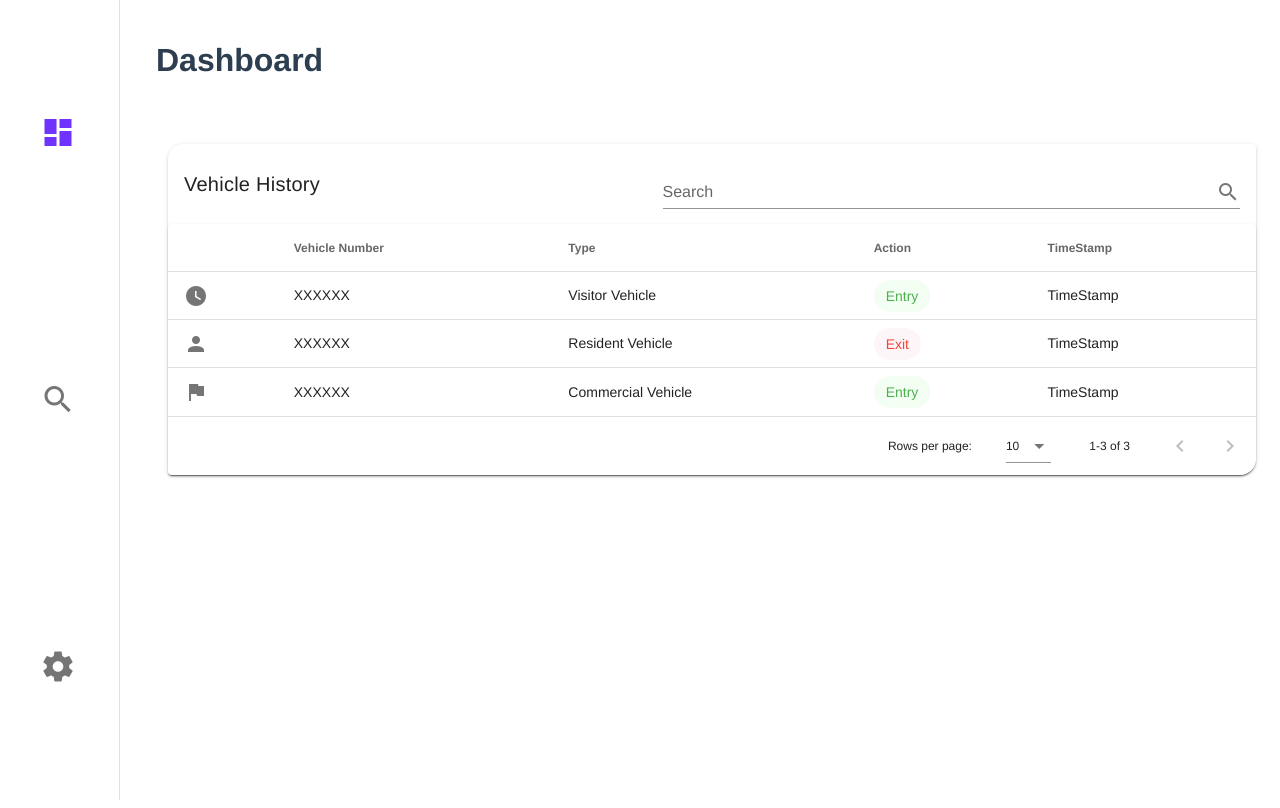
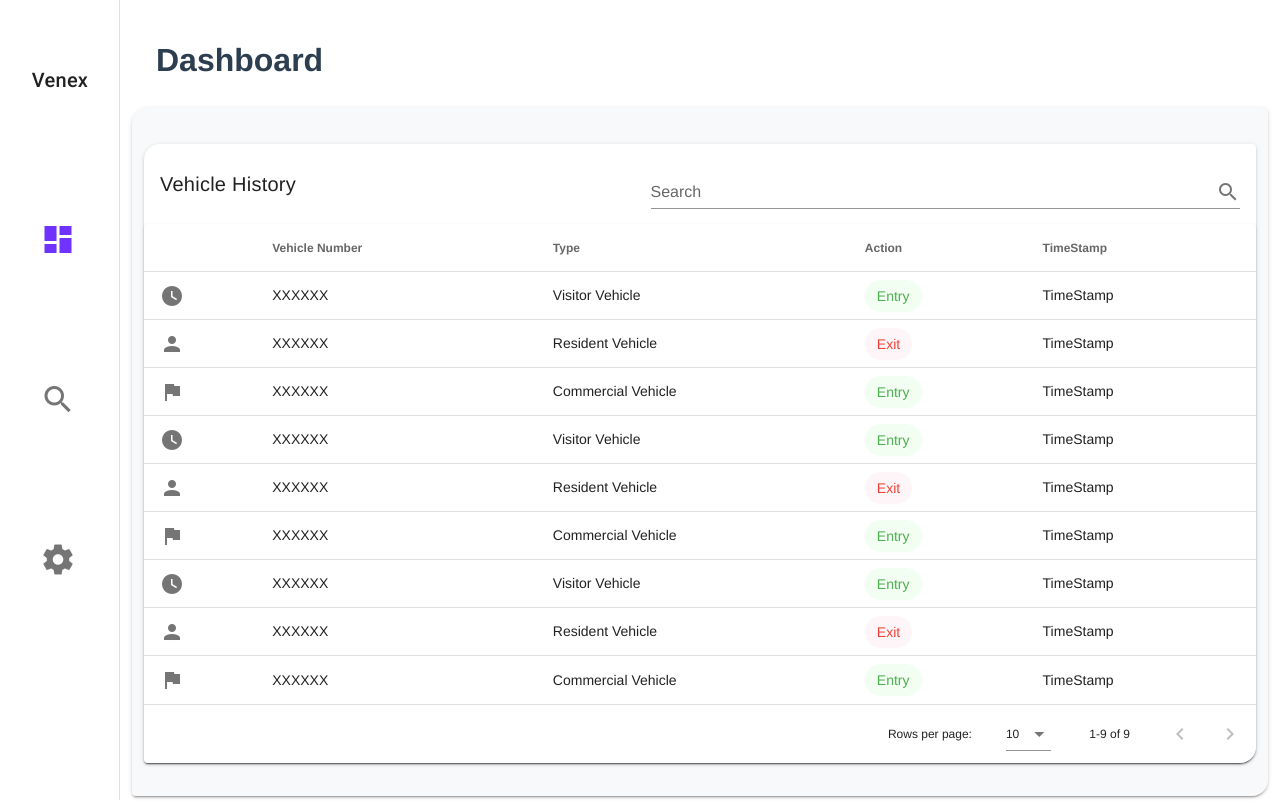
Before and after one commit to kingavatar/venex, a Vue app: page / in a window 1280 px wide. Built offline with nearby package versions, Linux system fonts and the light colour scheme.

Commit message:
Adding More Entries and Background

```diff
--- a/src/App.vue
+++ b/src/App.vue
@@ -30,4 +30,14 @@ export default {
     text-align: center;
     color: #2c3e50;
 }
+html {
+    overflow: hidden !important;
+    scrollbar-width: none;
+    -ms-overflow-style: none;
+}
+
+html::-webkit-scrollbar {
+    width: 0;
+    height: 0;
+}
 </style>
--- a/src/components/AppNavigation.vue
+++ b/src/components/AppNavigation.vue
@@ -2,10 +2,21 @@
     <v-navigation-drawer permanent app width="120px">
         <div class="drawer">
             <v-list flat nav>
+                <v-list-item>
+                    <v-list-item-content>
+                        <v-list-item-title class="title">
+                            Venex
+                        </v-list-item-title>
+                    </v-list-item-content>
+                </v-list-item>
+            </v-list>
+            <v-list flat nav>
                 <v-list-item to="/" color="primary" class="px-8">
                     <v-tooltip right>
                         <template v-slot:activator="{ on, attrs }">
-                            <v-icon large v-bind="attrs" v-on="on">mdi-view-dashboard</v-icon>
+                            <v-icon large v-bind="attrs" v-on="on"
+                                >mdi-view-dashboard</v-icon
+                            >
                         </template>
                         <span>DashBoard</span>
                     </v-tooltip>
@@ -15,7 +26,9 @@
                 <v-list-item to="/search" color="primary" class="px-8">
                     <v-tooltip right>
                         <template v-slot:activator="{ on, attrs }">
-                            <v-icon large v-bind="attrs" v-on="on">mdi-magnify</v-icon>
+                            <v-icon large v-bind="attrs" v-on="on"
+                                >mdi-magnify</v-icon
+                            >
                         </template>
                         <span>Advanced Search</span>
                     </v-tooltip>
@@ -25,7 +38,9 @@
                 <v-list-item to="/settings" color="primary" class="px-8">
                     <v-tooltip right>
                         <template v-slot:activator="{ on, attrs }">
-                            <v-icon large v-bind="attrs" v-on="on">mdi-cog</v-icon>
+                            <v-icon large v-bind="attrs" v-on="on"
+                                >mdi-cog</v-icon
+                            >
                         </template>
                         <span>Settings</span>
                     </v-tooltip>
@@ -41,10 +56,10 @@ export default {
 };
 </script>
 
-<style>
+<style scoped>
 .drawer {
     display: flex;
-    height: 100%;
+    height: 80vh;
     flex-direction: column;
     justify-content: space-around;
 }
--- a/src/views/Home.vue
+++ b/src/views/Home.vue
@@ -3,33 +3,15 @@
         <v-container fluid>
             <v-row>
                 <h1 class="pa-6">Dashboard</h1>
-                <v-col cols="12" class="ma-3 pa-6">
+                <v-card
+                    shaped
+                    height="86vh"
+                    width="100%"
+                    outline
+                    color="#F7F9FB"
+                >
+                    <v-col cols="12" class="my-3 py-6">
                         <v-card shaped height="100%" width="100%">
-                        <!-- <v-list shaped>
-                            <v-subheader>VEHICLE HISTORY</v-subheader>
-                            <v-list-item-group v-model="item" color="primary">
-                                <v-list-item
-                                    v-for="(item, i) in items"
-                                    :key="i"
-                                >
-                                    <v-list-item-icon>
-                                        <v-icon v-text="item.icon"></v-icon>
-                                    </v-list-item-icon>
-                                    <v-list-item-content>
-                                        <v-col cols="auto" class="mr-auto">
-                                            <v-list-item-title
-                                                v-text="item.vehicleNo"
-                                            ></v-list-item-title>
-                                        </v-col>
-                                        <v-col cols="auto">
-                                            <v-list-item-title
-                                                v-text="item.time"
-                                            ></v-list-item-title>
-                                        </v-col>
-                                    </v-list-item-content>
-                                </v-list-item>
-                            </v-list-item-group>
-                        </v-list>-->
                             <v-card-title>
                                 Vehicle History
                                 <v-spacer></v-spacer>
@@ -55,11 +37,13 @@
                                     <v-chip
                                         :color="getColor(item.action)"
                                         :text-color="getTextColor(item.action)"
-                                >{{ item.action }}</v-chip>
+                                        >{{ item.action }}</v-chip
+                                    >
                                 </template>
                             </v-data-table>
                         </v-card>
                     </v-col>
+                </v-card>
             </v-row>
         </v-container>
     </div>
@@ -72,25 +56,6 @@ export default {
     name: 'Home',
     components: {},
     data: () => ({
-        item: 0,
-        items: [
-            {
-                vehicleNo: 'Visitor Vehicle',
-                time: 'TimeStamp',
-                icon: 'mdi-clock'
-            },
-            {
-                vehicleNo: 'Resident Vehicle',
-                time: 'TimeStamp',
-                icon: 'mdi-account'
-            },
-
-            {
-                vehicleNo: 'Commercial Vehicle',
-                time: 'TimeStamp',
-                icon: 'mdi-flag'
-            }
-        ],
         search: '',
         headers: [
             { align: 'start', sortable: false, value: 'icon' },
@@ -103,6 +68,50 @@ export default {
             { text: 'TimeStamp', value: 'time' }
         ],
         vehicles: [
+            {
+                action: 'Entry',
+                number: 'XXXXXX',
+                type: 'Visitor Vehicle',
+                time: 'TimeStamp',
+                icon: 'mdi-clock'
+            },
+            {
+                action: 'Exit',
+                number: 'XXXXXX',
+                type: 'Resident Vehicle',
+                time: 'TimeStamp',
+                icon: 'mdi-account'
+            },
+
+            {
+                action: 'Entry',
+                number: 'XXXXXX',
+                type: 'Commercial Vehicle',
+                time: 'TimeStamp',
+                icon: 'mdi-flag'
+            },
+            {
+                action: 'Entry',
+                number: 'XXXXXX',
+                type: 'Visitor Vehicle',
+                time: 'TimeStamp',
+                icon: 'mdi-clock'
+            },
+            {
+                action: 'Exit',
+                number: 'XXXXXX',
+                type: 'Resident Vehicle',
+                time: 'TimeStamp',
+                icon: 'mdi-account'
+            },
+
+            {
+                action: 'Entry',
+                number: 'XXXXXX',
+                type: 'Commercial Vehicle',
+                time: 'TimeStamp',
+                icon: 'mdi-flag'
+            },
             {
                 action: 'Entry',
                 number: 'XXXXXX',
```
Lines whose indentation alone changed are shown as unchanged.
